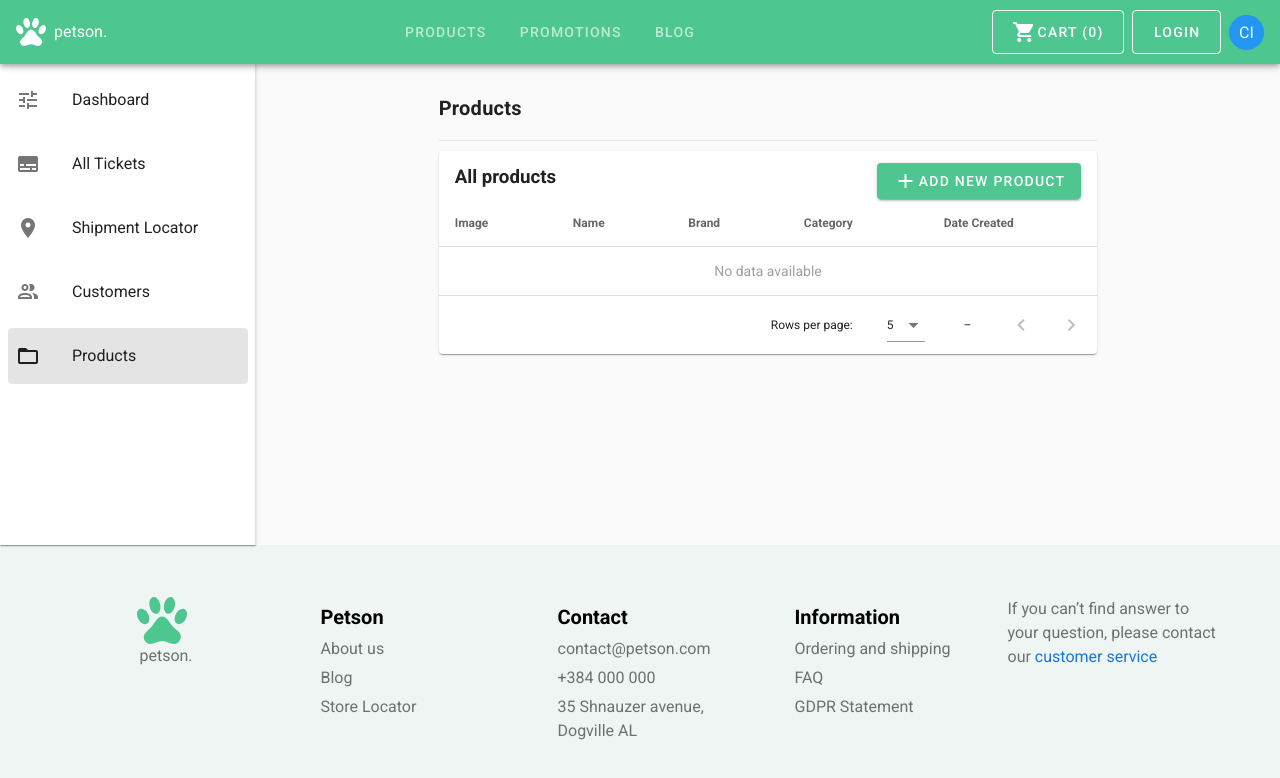
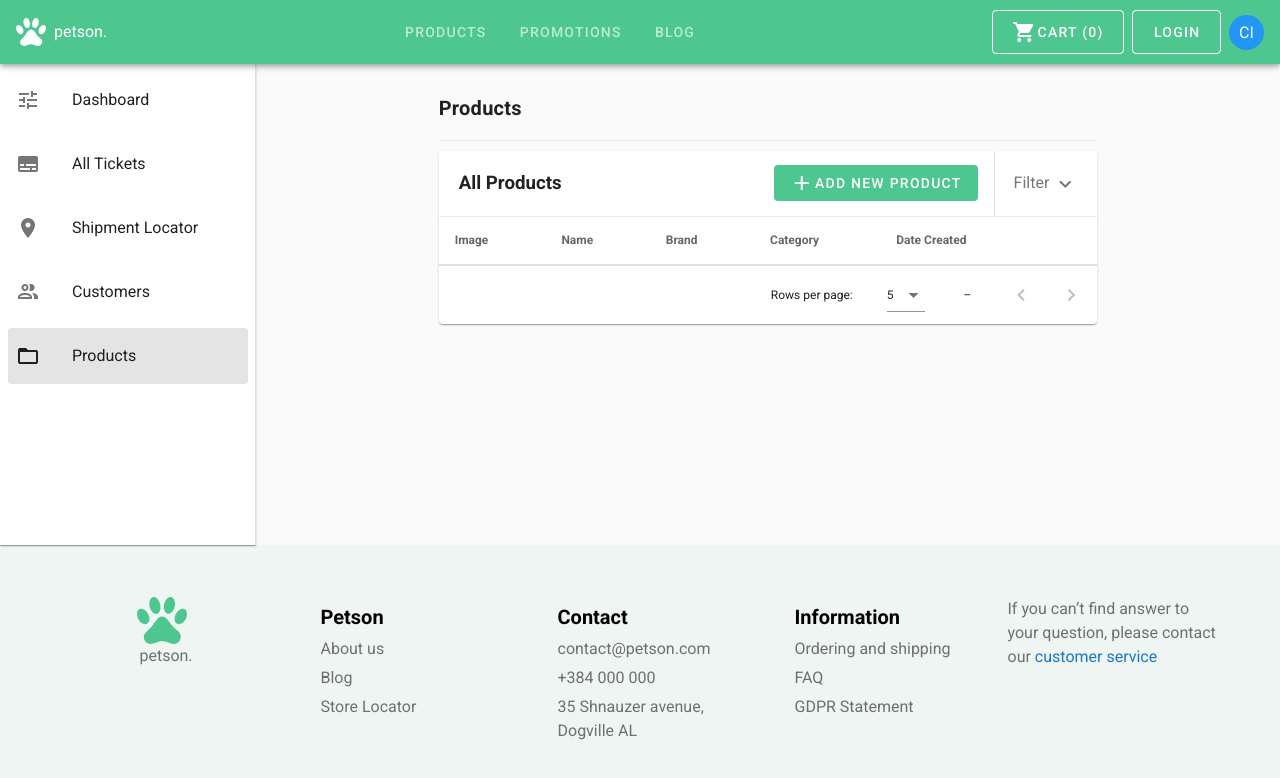
Before and after one commit to ikeohachidi/bh-pet, a Vue app: page /products in a window 1280 px wide. Shown: the top 778 px of the page. Built offline with nearby package versions, Linux system fonts and the light colour scheme.

Commit message:
feat: set table width

```diff
--- a/src/views/Admin/Customers.vue
+++ b/src/views/Admin/Customers.vue
@@ -144,7 +144,7 @@ export default class Customers extends Vue {
 		top: 100%;
 		left: 0;
 		z-index: 10;
-		width: 100;
+		width: 100%;
 	}
 }
 
--- a/src/views/Admin/Products.vue
+++ b/src/views/Admin/Products.vue
@@ -9,21 +9,67 @@
 			class="elevation-1"
 		>
 			<template #top>
-				<div class="d-flex justify-space-between pt-3 px-4">
-					<h3 class="text-h7">All products</h3>
-					<div class="d-flex">
-						<v-btn color="primary" dense>
-							<v-icon>mdi-plus</v-icon>
-							add new product
-						</v-btn>
+				<div class="table-header d-flex justify-space-between align-center pl-5">
+					<h3 class="text-h7 mr-auto">All Products</h3>
 
+					<v-btn color="primary" depressed dense>
+						<v-icon>mdi-plus</v-icon>
+						add new product
+					</v-btn>
+					<v-divider vertical class="ml-4"></v-divider>
+					<div class="pa-5">
+						<p class="mb-0 pointer" @click="showTableOptions = !showTableOptions;">
+							Filter
+							<v-icon :class="{ 'rotate': showTableOptions }">mdi-chevron-down</v-icon>
+						</p>
+					</div>
+					<div class="table-header-options" v-if="showTableOptions">
+						<v-row>
+							<v-col cols="4">
+								<v-text-field label="Product name" outlined dense>
+									<template #append>
+										<v-icon>mdi-magnify</v-icon>
+									</template>
+								</v-text-field>
+							</v-col>
+							<v-col cols="2">
+								<v-select label="Category" outlined dense />
+							</v-col>
+							<v-col cols="4">
+								<v-text-field label="Product UUID" outlined dense>
+									<template #append>
+										<v-icon>mdi-magnify</v-icon>
+									</template>
+								</v-text-field>
+							</v-col>
+							<v-col cols="2">
+								<v-btn depressed>reset</v-btn>
+							</v-col>
+						</v-row>
 					</div>
 				</div>
 			</template>
-			<template #item.status="{ item }">
-				<v-chip :color="getStatusColor(item.status)">
-					<span class="item-status">{{ item.status }}</span>
-				</v-chip>
+			<template #body="{ items }">
+				<tbody>
+					<tr v-for="item in items" :key="item.name">
+						<td>{{ item.image }}</td>
+						<td>{{ item.name }}</td>
+						<td>{{ item.brand }}</td>
+						<td>{{ item.category }}</td>
+						<td>{{ item.date }}</td>
+						<td class="actions">
+							<v-btn icon depressed @click="showCustomerForm = true">
+								<v-icon>mdi-pencil</v-icon>
+							</v-btn>
+							<v-btn icon depressed class="mx-3">
+								<v-icon>mdi-delete</v-icon>
+							</v-btn>
+							<v-btn icon depressed>
+								<v-icon>mdi-dots-vertical</v-icon>
+							</v-btn>
+						</td>
+					</tr>
+				</tbody>
 			</template>
 		</v-data-table>
 	</section>
@@ -34,17 +80,53 @@ import { Vue, Component } from 'vue-property-decorator';
 
 @Component
 export default class Products extends Vue {
+	private showTableOptions = false;
+
 	private tableHeaders = [
 		{ text: 'Image', value: 'image' },
 		{ text: 'Name', value: 'name' },
 		{ text: 'Brand', value: 'brand' },
 		{ text: 'Category', value: 'category' },
 		{ text: 'Date Created', value: 'date' },
+		{ text: '', value: 'action' }
 	];
 
 	private products = []
 }
 </script>
 
-<style scoped>
+<style lang="scss" scoped>
+.table-header {
+	border-bottom: 1px solid rgba(0, 0, 0, 0.08);
+	position: relative;
+
+	&-options {
+		padding: 20px;
+		background-color: #FAFAFA;
+		position: absolute;
+		top: 100%;
+		left: 0;
+		z-index: 10;
+		width: 100%;
+	}
+}
+
+.rotate {
+	transform: rotateZ(180deg);
+}
+
+tr {
+	&:hover {
+		background-color: var(--color-primary-highlight) !important;
+
+		.actions {
+			opacity: 1;
+		}
+	}
+
+	.actions {
+		opacity: 0;
+		transition: .2s;
+	}
+}
 </style>
```
